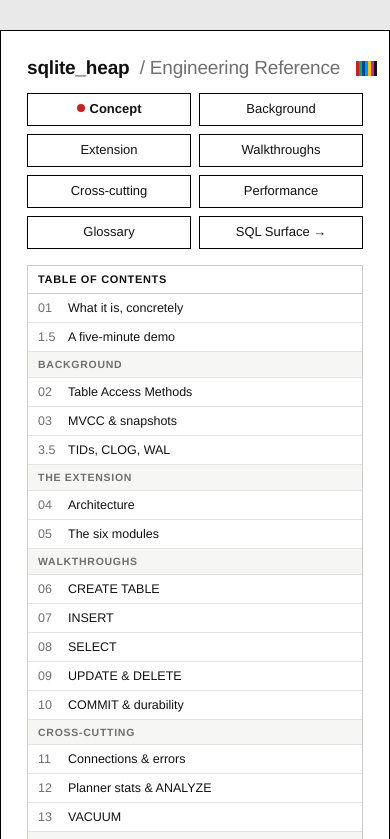
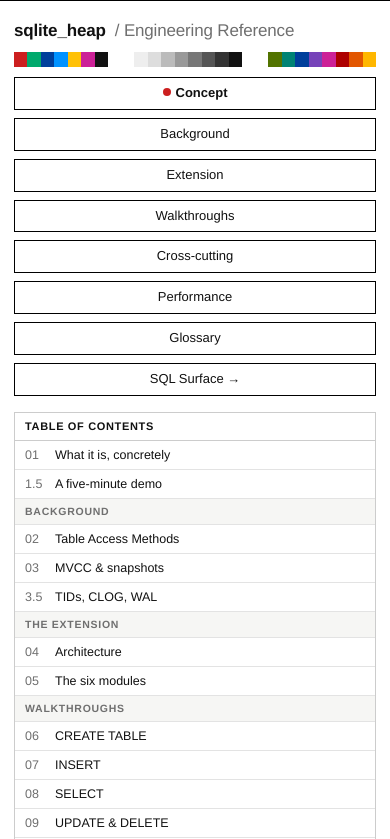
Before and after one commit to frectonz/pg-sqlite-heap, a plain HTML site: page EXPLAINER.html in a window 390 px wide. Shown: the top 839 px of the page. Drawn offline with Linux system fonts and the light colour scheme.

Commit message:
fix: make HTML docs responsive on small screens

```diff
--- a/EXPLAINER.html
+++ b/EXPLAINER.html
@@ -243,6 +243,15 @@
     .cols { flex-direction: column-reverse; }
     .side { width: 100%; min-width: 0; }
     .navrow a { flex: 1 1 40%; }
+  }
+  @media (max-width: 600px) {
+    .sheet { margin: 0; border-left: none; border-right: none; padding: 16px 14px 0; }
+    .mast { flex-wrap: wrap; gap: 8px 16px; }
+    .mast .co { white-space: normal; font-size: 17px; }
+    .spectrum { flex-basis: 100%; }
+    .navrow a { flex: 1 1 100%; }
+    table.data { display: block; overflow-x: auto; }
+    .footer { margin: 28px -14px 0; padding: 9px 14px; }
   }
 </style>
 </head>
```
Also changed, not shown: FUNCTIONS.html (+9 -0 lines).
